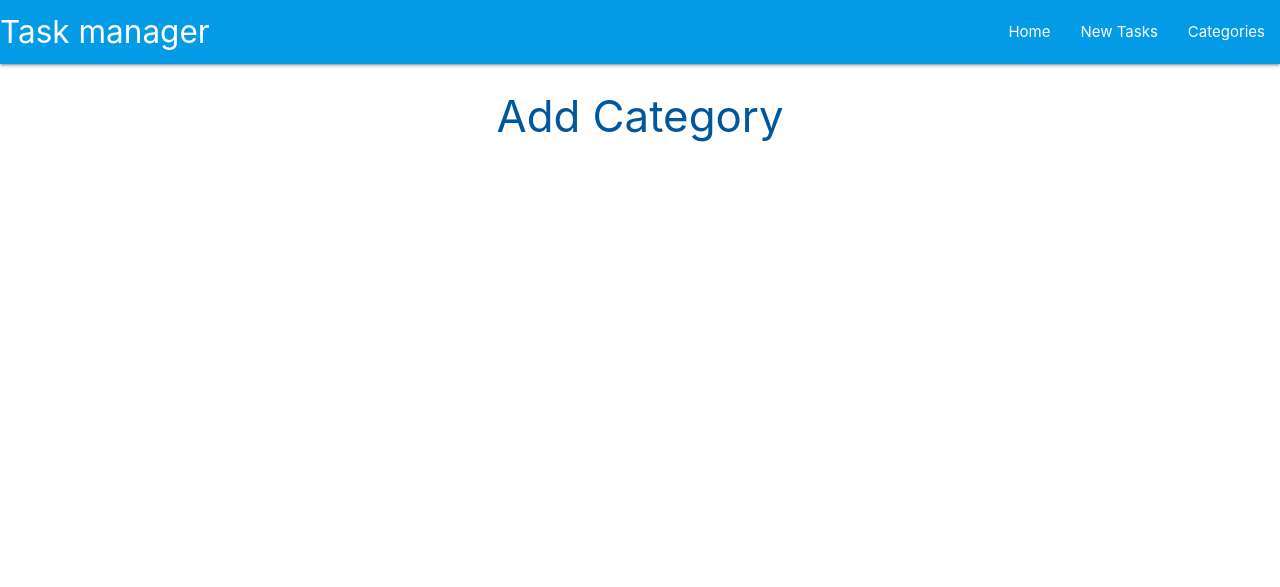
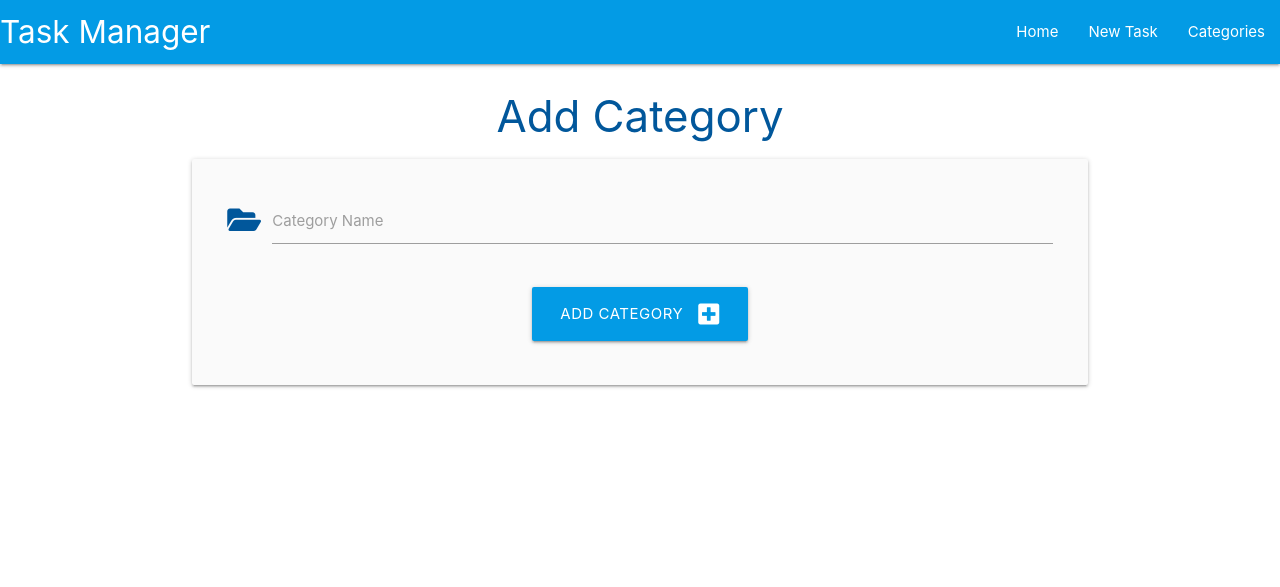
Before and after one commit to monika-mak/task_manager_ci, a Flask app: page /add_category in a window 1280 px wide. Shown: the top 587 px of the page. Run offline with Flask 3, Linux system fonts and the light colour scheme; some libraries are stand-ins or nearby versions.

Commit message:
add categories

```diff
--- a/taskmanager/routes.py
+++ b/taskmanager/routes.py
@@ -1,4 +1,4 @@
-from flask import render_template
+from flask import render_template, request, redirect, url_for
 from taskmanager import app, db
 from taskmanager.models import Category, Task
 
@@ -9,9 +9,15 @@ def home():
 
 
 @app.route("/categories")
-def categories(): # python function
+def categories():
     return render_template("categories.html")
+
 
 @app.route("/add_category", methods=["GET", "POST"])
 def add_category():
+    if request.method == "POST":
+        category = Category(category_name=request.form.get("category_name"))
+        db.session.add(category)
+        db.session.commit()
+        return redirect(url_for("categories"))
     return render_template("add_category.html")
--- a/taskmanager/templates/add_category.html
+++ b/taskmanager/templates/add_category.html
@@ -3,6 +3,25 @@
 
 <h3 class="light-blue-text text-darken-4 center-align">Add Category</h3>
 
-
+<div class="row card-panel grey lighten-5">
+    <form class="col s12" method="POST" action="{{ url_for('add_category') }}">
+        <!-- category name -->
+        <div class="row">
+            <div class="input-field col s12">
+                <i class="fas fa-folder-open prefix light-blue-text text-darken-4"></i>
+                <input id="category_name" name="category_name" minlength="3" maxlength="25" type="text" class="validate" required>
+                <label for="category_name">Category Name</label>
+            </div>
+        </div>
+        <!-- submit button -->
+        <div class="row">
+            <div class="col s12 center-align">
+                <button type="submit" class="btn-large light-blue darken-1">
+                    Add Category <i class="fas fa-plus-square right"></i>
+                </button>
+            </div>
+        </div>
+    </form>
+</div>
 
 {% endblock %}
--- a/taskmanager/templates/base.html
+++ b/taskmanager/templates/base.html
@@ -1,43 +1,46 @@
 <!DOCTYPE html>
 <html lang="en">
 <head>
+
     <meta charset="UTF-8">
     <meta http-equiv="X-UA-Compatible" content="IE=edge">
     <meta name="viewport" content="width=device-width, initial-scale=1.0">
-    <!-- Compiled and minified CSS -->
-    <link rel="stylesheet" href="https://cdnjs.cloudflare.com/ajax/libs/font-awesome/6.6.0/css/all.min.css" integrity="sha512-Kc323vGBEqzTmouAECnVceyQqyqdsSiqLQISBL29aUW4U/M7pSPA/gEUZQqv1cwx4OnYxTxve5UMg5GT6L4JJg==" crossorigin="anonymous" referrerpolicy="no-referrer" />
-    <link rel="stylesheet" href="https://cdnjs.cloudflare.com/ajax/libs/materialize/1.0.0/css/materialize.min.css" type = "text/css">
-    <link rel = "stylesheet" href="{{ url_for('static', filename='css/style.css')}}" type = "text/css">
-
+    <link rel="stylesheet" href="https://cdnjs.cloudflare.com/ajax/libs/font-awesome/5.15.3/css/all.min.css"
+        integrity="sha512-iBBXm8fW90+nuLcSKlbmrPcLa0OT92xO1BIsZ+ywDWZCvqsWgccV3gFoRBv0z+8dLJgyAHIhR35VZc2oM/gI1w=="
+        crossorigin="anonymous" referrerpolicy="no-referrer">
+    <link rel="stylesheet" href="https://cdnjs.cloudflare.com/ajax/libs/materialize/1.0.0/css/materialize.min.css"
+        type="text/css">
+    <link rel="stylesheet" href="{{ url_for('static', filename='css/style.css') }}" type="text/css">
     <title>Task Manager</title>
 </head>
+
 <body>
+
     <header>
-      <!--top navbar wrapper-->
+        <!-- top navbar -->
         <nav class="light-blue darken-1">
             <div class="nav-wrapper">
-              <a href="{{ url_for('home') }}" class="brand-logo">Task manager</a>
+            <a href="{{ url_for('home') }}" class="brand-logo">Task Manager</a>
             <a href="#" data-target="mobile-demo" class="sidenav-trigger"><i class="fas fa-bars"></i></a>
             <ul class="right hide-on-med-and-down">
                 <li><a href="{{ url_for('home') }}">Home</a></li>
-                <li><a href="">New Tasks</a></li>
+                <li><a href="">New Task</a></li>
                 <li><a href="{{ url_for('categories') }}">Categories</a></li>
-
             </ul>
             </div>
         </nav>
-        <!--mobile-->
+
+        <!-- mobile sidenav -->
         <ul class="sidenav" id="mobile-demo">
             <li><a href="{{ url_for('home') }}">Home</a></li>
-            <li><a href="">New Tasks</a></li>
+            <li><a href="">New Task</a></li>
             <li><a href="{{ url_for('categories') }}">Categories</a></li>
-            <li><a href="">Categories</a></li>
         </ul>
     </header>
-    <main class ="container">
-        {% block content%}
-        {% endblock%}
 
+    <main class="container">
+        {% block content %}
+        {% endblock %}
     </main>
 
     <footer class="page-footer blue darken-3">
@@ -49,11 +52,8 @@
         </div>
     </footer>
 
+    <script src="https://cdnjs.cloudflare.com/ajax/libs/materialize/1.0.0/js/materialize.min.js"></script>
+    <script src="{{ url_for('static', filename='js/script.js') }}"></script>
 
-
-
-    <!-- Compiled and minified JavaScript -->
-    <script src="https://cdnjs.cloudflare.com/ajax/libs/materialize/1.0.0/js/materialize.min.js"></script>
-    <script src="{{ url_for('static', filename='js/script.js')}}"></script>
 </body>
 </html>
```
Lines whose indentation alone changed are shown as unchanged.
